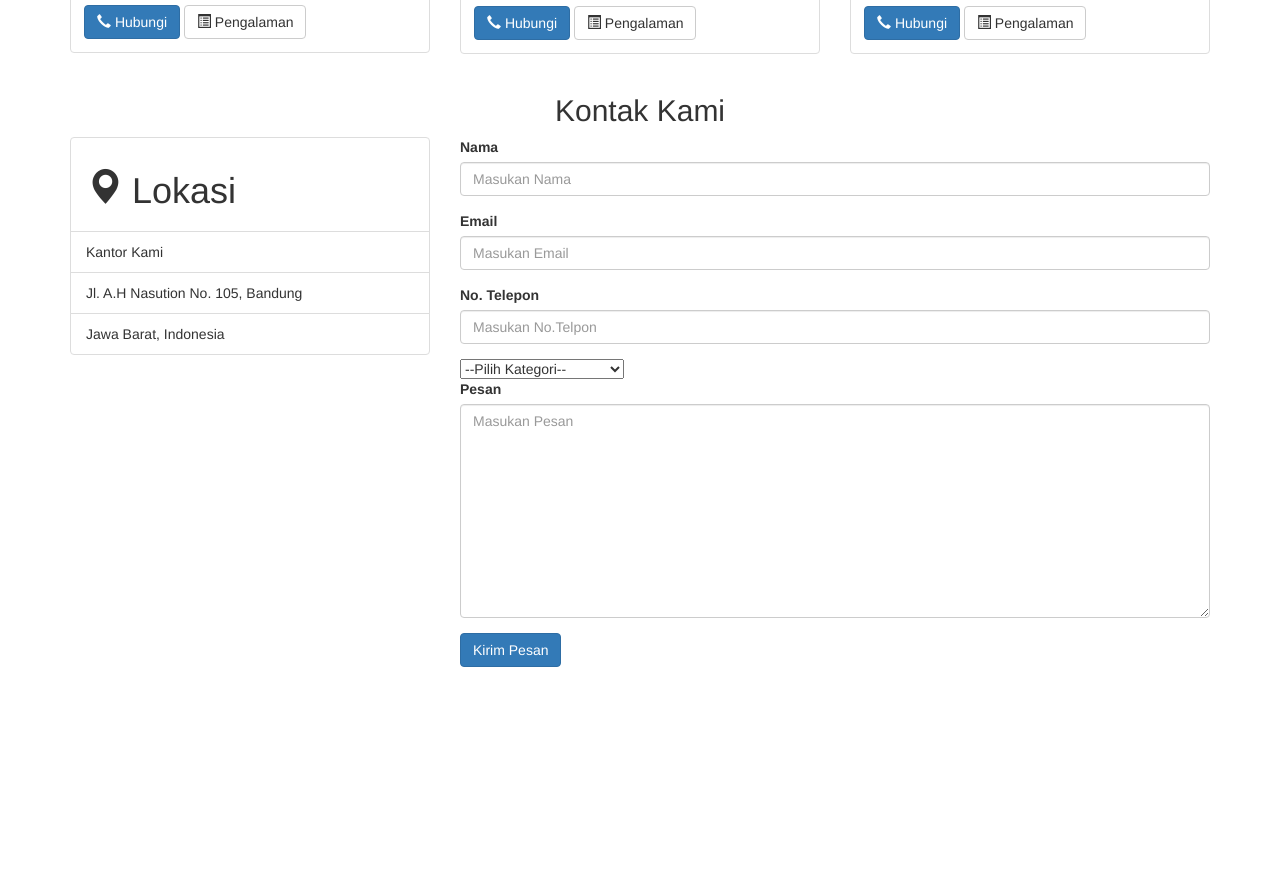
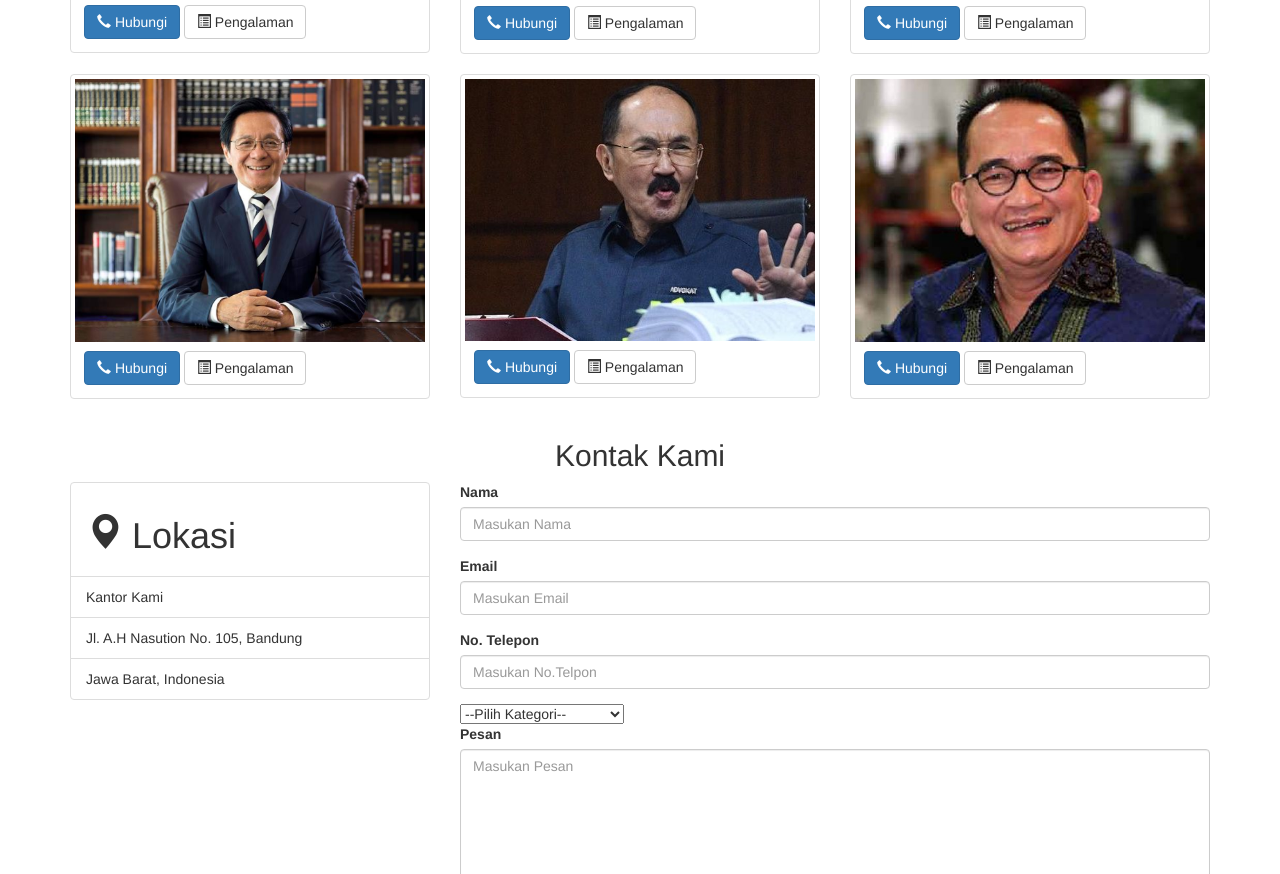
Before and after one commit to khotimkhotim/Project-PPAW, a plain HTML site: page index.html in a window 1280 px wide. Shown: the part 1437-2311 px from the top of the page. Drawn offline with Linux system fonts and the light colour scheme.

Commit message:
tambah lagi

```diff
--- a/index.html
+++ b/index.html
@@ -204,6 +204,37 @@
           </div>
         </div>
       </div>
+      <div class="container">
+        <div class="row">
+          <div class="col-md-4">
+            <div class="thumbnail">
+              <img class="img-responsive" src="img/frans.png">
+              <div class="caption">
+                <a class="btn btn-primary"><i class="glyphicon glyphicon-earphone"></i> Hubungi</a>
+                <a class="btn btn-default"><i class="glyphicon glyphicon-list-alt"></i> Pengalaman</a>
+              </div>
+            </div>
+          </div>
+          <div class="col-md-4">
+            <div class="thumbnail">
+              <img class="img-responsive" src="img/federic.jpeg">
+              <div class="caption">
+                <a class="btn btn-primary"><i class="glyphicon glyphicon-earphone"></i> Hubungi</a>
+                <a class="btn btn-default"><i class="glyphicon glyphicon-list-alt"></i> Pengalaman</a>
+              </div>
+            </div>
+          </div>
+          <div class="col-md-4">
+            <div class="thumbnail">
+              <img class="img-responsive" src="img/ruhut.jpg">
+              <div class="caption">
+                <a class="btn btn-primary"><i class="glyphicon glyphicon-earphone"></i> Hubungi</a>
+                <a class="btn btn-default"><i class="glyphicon glyphicon-list-alt"></i> Pengalaman</a>
+              </div>
+            </div>
+          </div>
+        </div>
+      </div>
     </section>
     <!-- akhir lawyer -->
 
```
